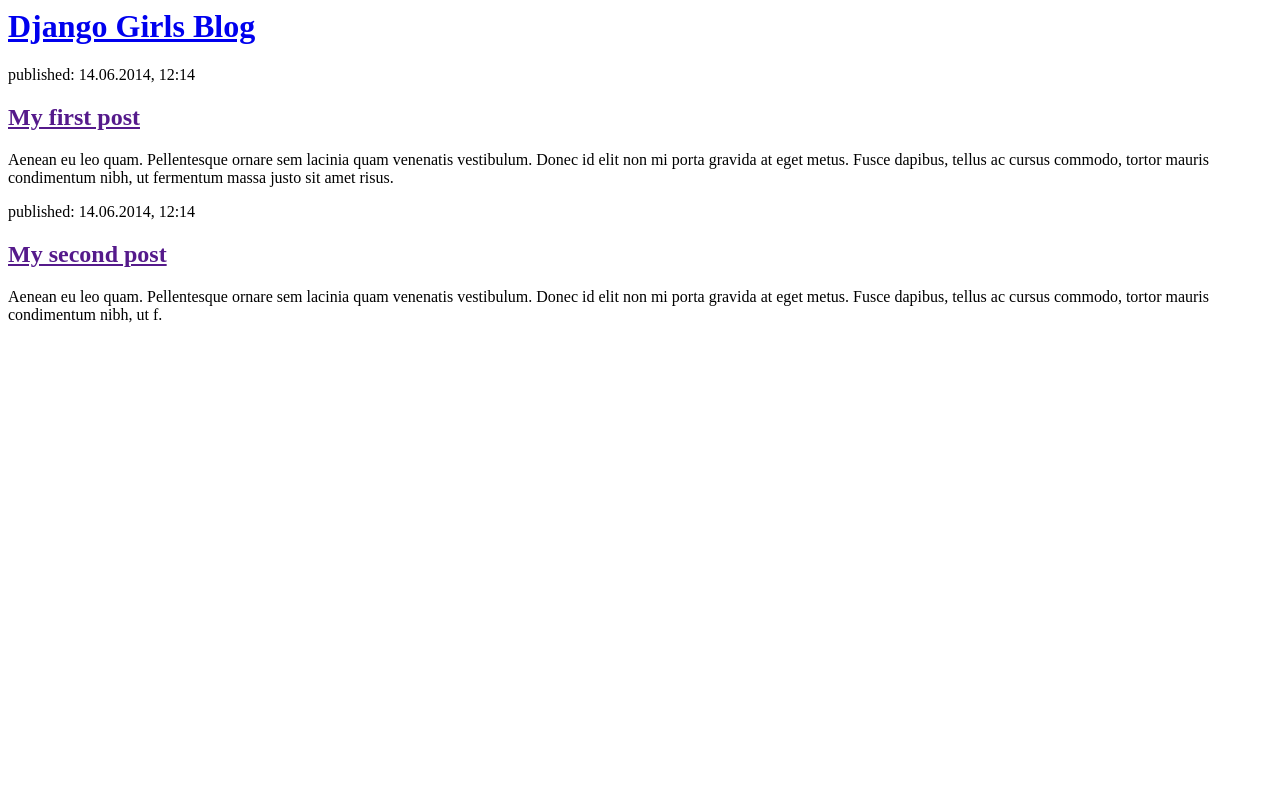
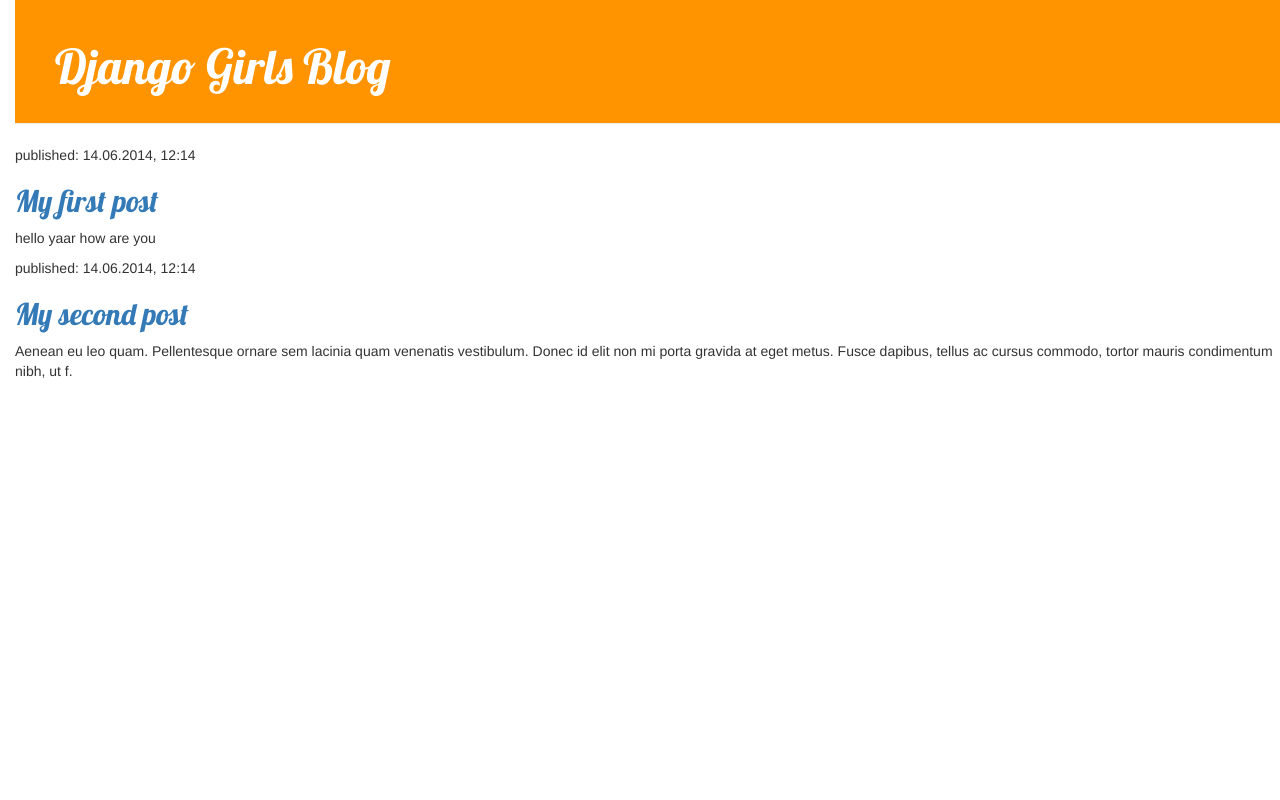
Before and after one commit to ujjwal2708/my-first-blog, a Django app: page / in a window 1280 px wide. Run offline with Django 3.2, Linux system fonts and the light colour scheme; data that the repository does not hold is empty; some libraries are stand-ins or nearby versions.

Commit message:
Added css.

```diff
--- /dev/null
+++ b/blog/static/css/blog.css
@@ -0,0 +1,54 @@
+h1 a {
+    color: #FCA205;
+    font-family: 'Lobster';
+}
+body {
+    padding-left: 15px;
+}
+
+.page-header {
+    background-color: #ff9400;
+    margin-top: 0;
+    padding: 20px 20px 20px 40px;
+}
+
+.page-header h1, .page-header h1 a, .page-header h1 a:visited, .page-header h1 a:active {
+    color: #ffffff;
+    font-size: 36pt;
+    text-decoration: none;
+}
+
+.content {
+    margin-left: 40px;
+}
+
+h1, h2, h3, h4 {
+    font-family: 'Lobster', cursive;
+}
+
+.date {
+    color: #828282;
+}
+
+.save {
+    float: right;
+}
+
+.post-form textarea, .post-form input {
+    width: 100%;
+}
+
+.top-menu, .top-menu:hover, .top-menu:visited {
+    color: #ffffff;
+    float: right;
+    font-size: 26pt;
+    margin-right: 20px;
+}
+
+.post {
+    margin-bottom: 70px;
+}
+
+.post h1 a, .post h1 a:visited {
+    color: #000000;
+}
--- a/blog/templates/blog/post_list.html
+++ b/blog/templates/blog/post_list.html
@@ -1,25 +1,46 @@
+{% load staticfiles %}
 <html>
     <head>
+
         <title>Django Girls blog</title>
+
+
+
+        <link rel="stylesheet" href="//maxcdn.bootstrapcdn.com/bootstrap/3.2.0/css/bootstrap.min.css">
+        <link rel="stylesheet" href="//maxcdn.bootstrapcdn.com/bootstrap/3.2.0/css/bootstrap-theme.min.css">
+        <link href="//fonts.googleapis.com/css?family=Lobster&subset=latin,latin-ext" rel="stylesheet" type="text/css">
+
+        <link rel="stylesheet" href="{% static 'css/blog.css' %}">
     </head>
     <body>
 
-        <div>
+        <div class="page-header">
             <h1><a href="/">Django Girls Blog</a></h1>
 
         </div>
+            <div class="content container">
+    <div class="row">
+        <div class="col-md-8">
             {% for post in posts %}
-   			 <div>
+                <div class="post">
+                    <div class="date">
                         <p>published: {{ post.published_date }}</p>
+                    </div>
                     <h1><a href="">{{ post.title }}</a></h1>
                     <p>{{ post.text|linebreaksbr }}</p>
                 </div>
             {% endfor %}
+        </div>
+    </div>
+</div>
+        </div>
+
+
 
         <div>
             <p>published: 14.06.2014, 12:14</p>
             <h2><a href="">My first post</a></h2>
-            <p>Aenean eu leo quam. Pellentesque ornare sem lacinia quam venenatis vestibulum. Donec id elit non mi porta gravida at eget metus. Fusce dapibus, tellus ac cursus commodo, tortor mauris condimentum nibh, ut fermentum massa justo sit amet risus.</p>
+            <p>hello yaar how are you</p>
         </div>
 
         <div>
--- a/mysite/settings.py
+++ b/mysite/settings.py
@@ -23,7 +23,7 @@
 SECRET_KEY = 'o5*w0@g^n^@w-v3h@@rwt&#x(=yuz21etnmg%4z#f!-ik83efz'
 
 # SECURITY WARNING: don't run with debug turned on in production!
-DEBUG = False
+DEBUG = True
 
 ALLOWED_HOSTS = ['127.0.0.1', 'ujjwalhost.pythonanywhere.com']
 
```
Lines whose indentation alone changed are shown as unchanged.
